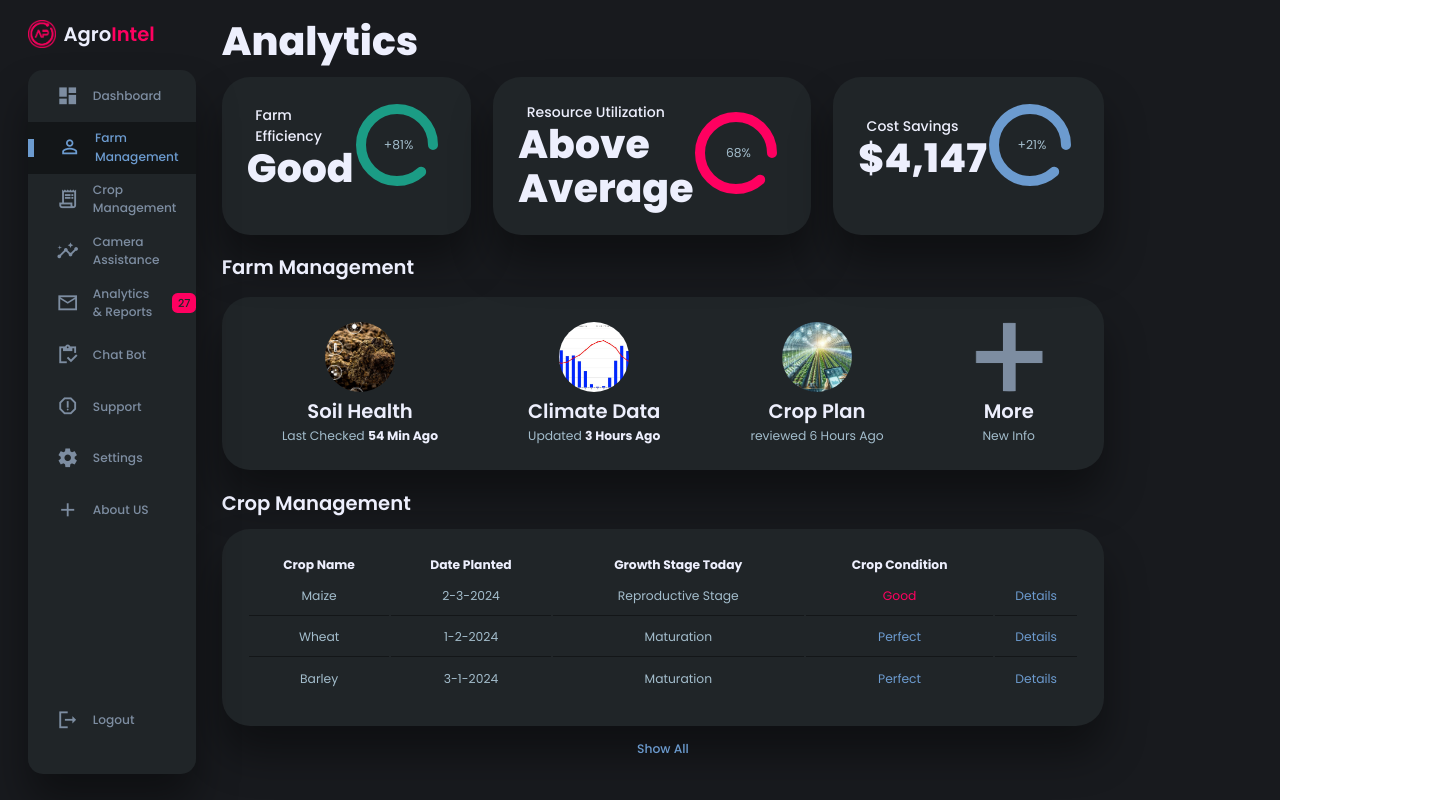
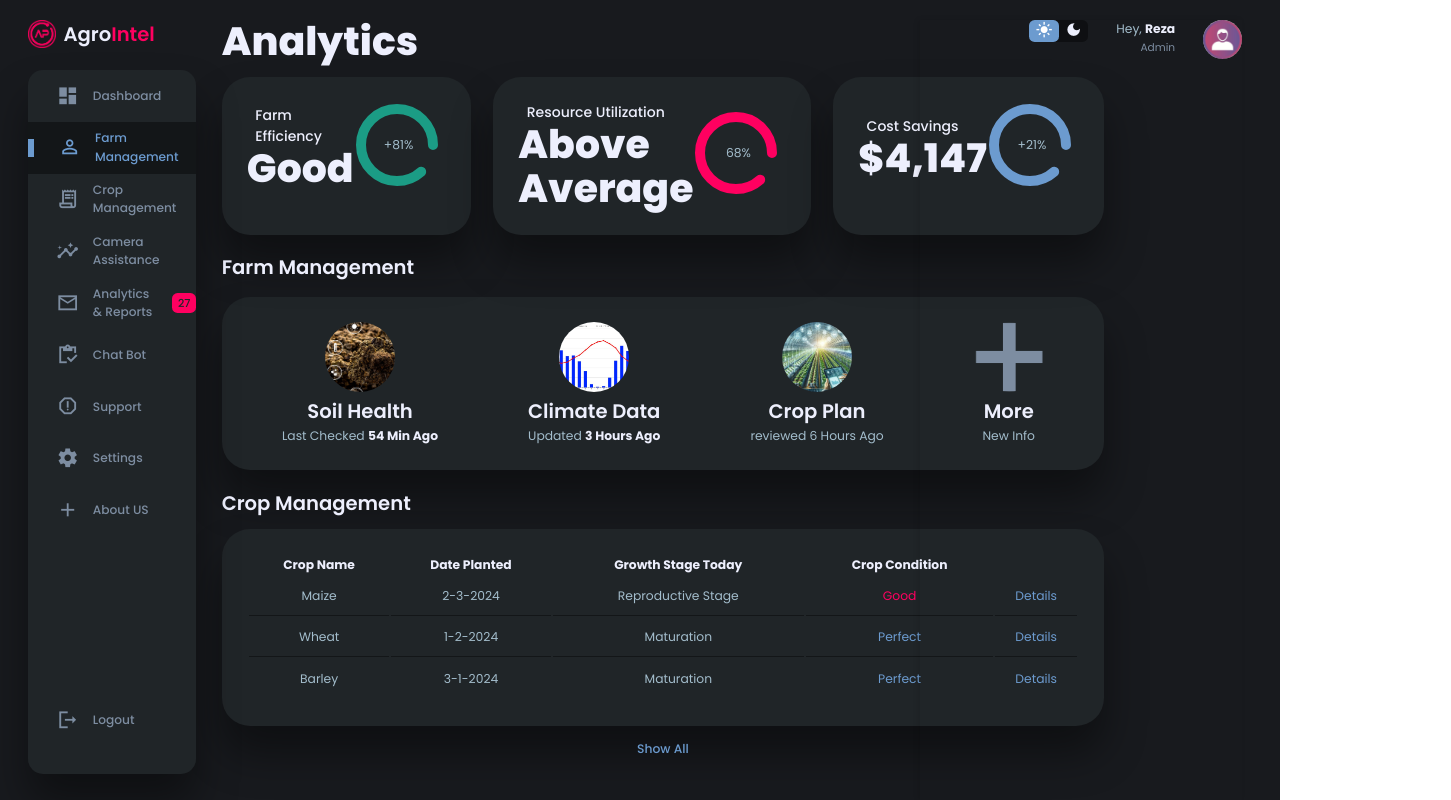
Before and after one commit to Ivar-7/codeCrafters, a React (Vite) app: page / in a window 1280 px wide. Shown: the whole page, 1451 px wide, since content can reach past the window. Built offline with nearby package versions, Linux system fonts and the light colour scheme.

Commit message:
return right section

```diff
--- a/src/App.css
+++ b/src/App.css
@@ -379,8 +379,13 @@ main .crop-management a{
     color: var(--color-primary);
 }
 
-.right-section{
+.right-section {
+    position: sticky;
+    right: 1cm;
     margin-top: 1.4rem;
+    z-index: 100;
+    overflow-y: auto;
+    box-shadow: -2px 0 5px rgba(0,0,0,0.1);
 }
 
 .right-section .nav{
--- a/src/App.jsx
+++ b/src/App.jsx
@@ -210,6 +210,30 @@ const App = () => {
           <a href="#">Show All</a>
         </div>
       </main>
+
+      <div className="right-section">
+        <div className="nav">
+          <button id="menu-btn">
+            <span className="material-icons-sharp">menu</span>
+          </button>
+          <div className="dark-mode">
+            <span className="material-icons-sharp active">light_mode</span>
+            <span className="material-icons-sharp">dark_mode</span>
+          </div>
+
+          <div className="profile">
+            <div className="info">
+              <p>
+                Hey, <b>Reza</b>
+              </p>
+              <small className="text-muted">Admin</small>
+            </div>
+            <div className="profile-photo">
+              <img src="images/profile-1.jpeg" />
+            </div>
+          </div>
+        </div>
+      </div>
     </div>
   );
 };
```
